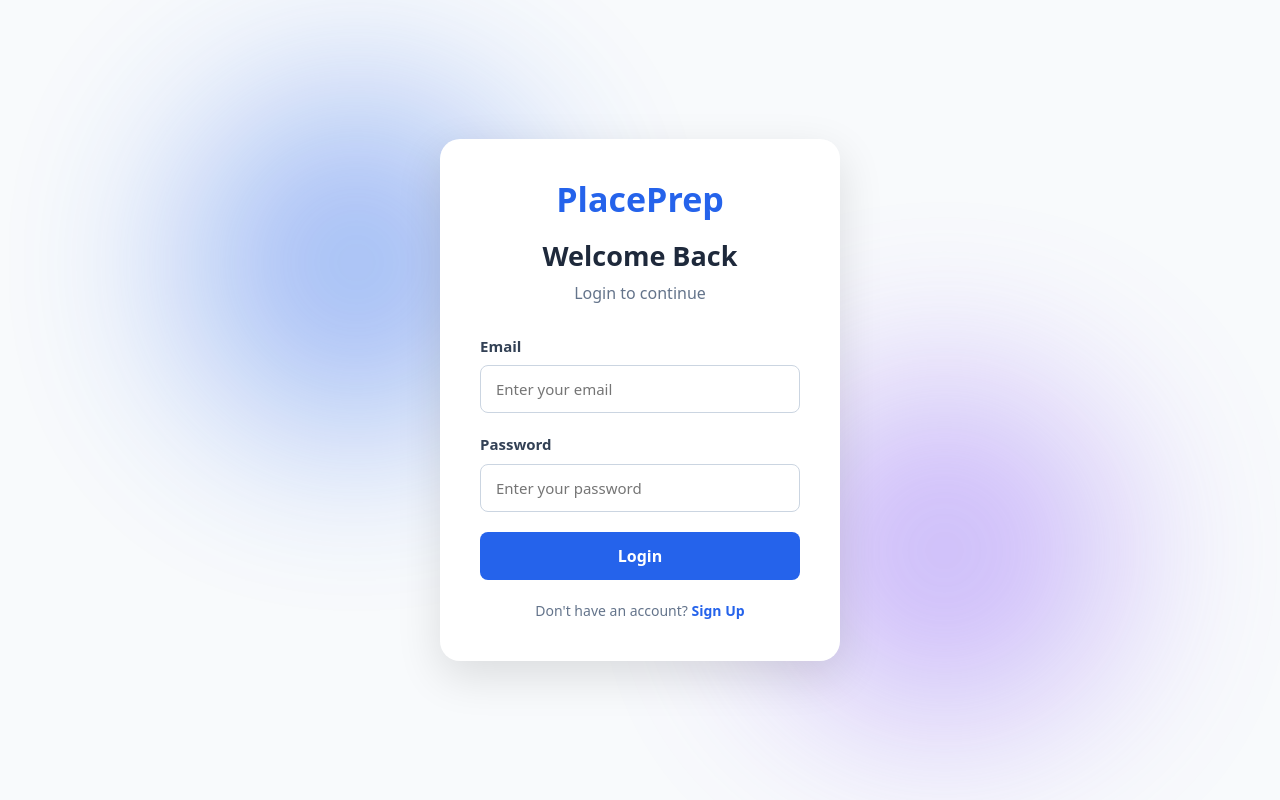
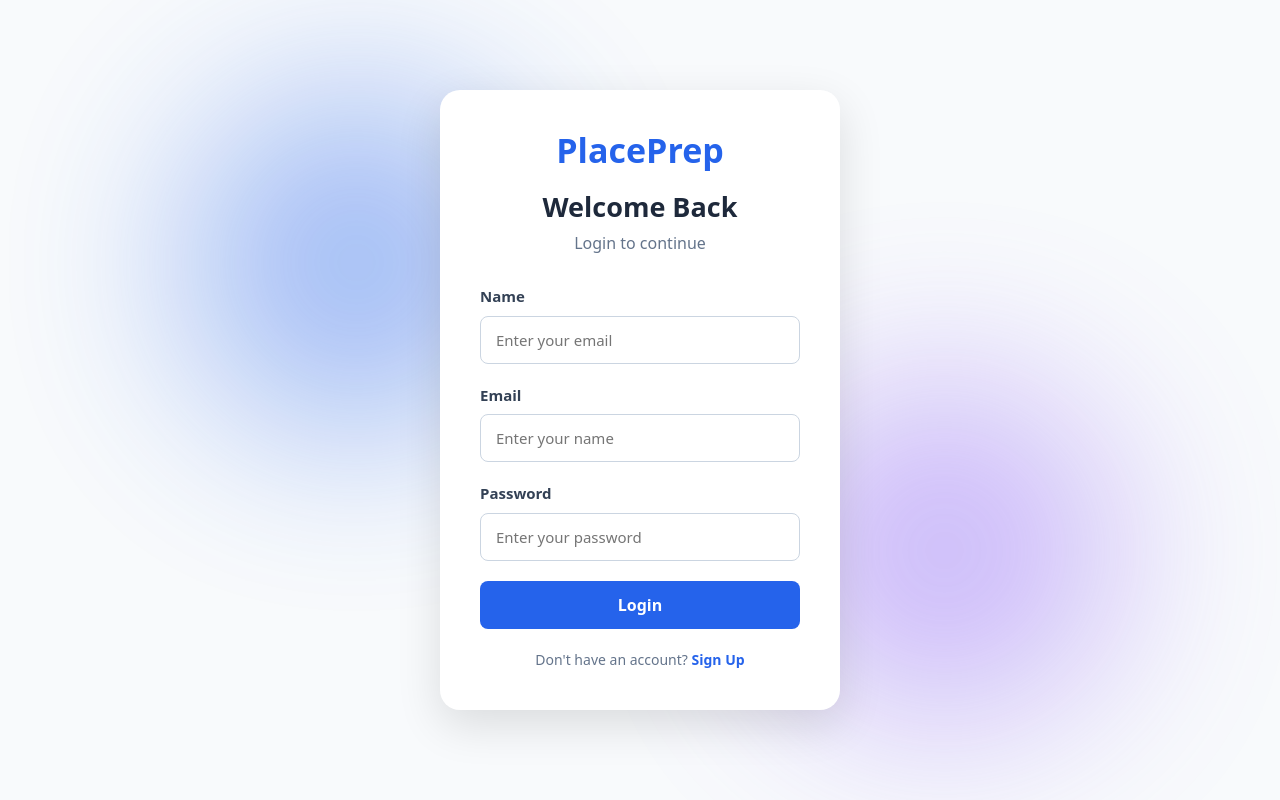
Before and after one commit to Raveena0410/PlacementPro-AI, a React (Vite) app: page /login in a window 1280 px wide. Built offline with nearby package versions, Linux system fonts and the light colour scheme.

Commit message:
push localstorage logic

```diff
--- a/src/Components/Dash.css
+++ b/src/Components/Dash.css
@@ -1,8 +1,8 @@
-* {
+ * {
     box-sizing: border-box;
 }
 
-.dashboard {
+.d {
     min-height: 100vh;
     display: flex;
     background: #f5f7fb;
--- a/src/Components/Dashboard.jsx
+++ b/src/Components/Dashboard.jsx
@@ -2,8 +2,9 @@ import React from 'react';
 import './Dash.css';
 
 const Dashboard = () => {
+    const name = localStorage.getItem("name");
     return (
-        <div className="dashboard">
+        <div className="d">
 
             <aside className="sidebar">
                 <h1>PlacePrep</h1>
@@ -20,7 +21,7 @@ const Dashboard = () => {
             <main className="content">
 
                 <div className="welcome">
-                    <h2>Welcome back! 👋</h2>
+                    <h2>Welcome back! {name} 👋</h2>
                     <p>Prepare smarter. Get ready for your dream placement.</p>
                 </div>
 
--- a/src/Components/Login.jsx
+++ b/src/Components/Login.jsx
@@ -3,12 +3,14 @@ import "./Login.css";
 import axios from 'axios';
 
 const Login = () => {
+  const[name,setName]=useState("");
   const [email, setEmail] = useState("");
   const [password, setpassword] = useState("");
   const handleLogin = async (e) => {
     e.preventDefault();
   try{
     const res=await axios.post('http://localhost:5000/api/login',{
+      name,
       email,
       password
     })
@@ -36,14 +38,23 @@ const Login = () => {
         </p>
 
         <form className="login-form" onSubmit={handleLogin}>
-
           <div className="login-field">
-            <label htmlFor="email">Email</label>
+            <label htmlFor="name">Name</label>
             <input
               type="email"
               id="email"
               placeholder="Enter your email"
               onChange={(e)=>setEmail(e.target.value)}
+            />
+          </div>
+
+          <div className="login-field">
+            <label htmlFor="email">Email</label>
+            <input
+              type="name"
+              id="name"
+              placeholder="Enter your name"
+              onChange={(e)=>setName(e.target.value)}
             />
           </div>
 
--- a/src/Components/Signup.jsx
+++ b/src/Components/Signup.jsx
@@ -4,6 +4,7 @@ import './Signup.css';
 import { useNavigate } from 'react-router-dom';
 
 const Signup = () => {
+    const[name,setName]=useState("");
     const[email,setemail]=useState();
     const[password,setpassword]=useState();
     const[confirmpassword,setconfirmpassword]=useState();
@@ -18,9 +19,13 @@ const Signup = () => {
         }
     try {
         const response = await axios.post('http://localhost:5000/api/signup', {
+            name,
             email,
             password
         });
+        if (res.data.success) {
+    localStorage.setItem("name", res.data.user.name);
+}
         navigate('/dashboard');
 
         console.log(response.data);
@@ -40,6 +45,10 @@ const Signup = () => {
         <p>Sign up to get started</p>
 
         <form onSubmit={handle}>
+             <div className="sign">
+            <label htmlFor="name">Name</label>
+            <input type="name" id="name" onChange={(e) => setName(e.target.value)} placeholder='Enter your email' />
+            </div>
 
             <div className="sign">
             <label htmlFor="email">Email</label>
```
Also changed, not shown: 1 other file (tests, documents, lock files or other folders).
